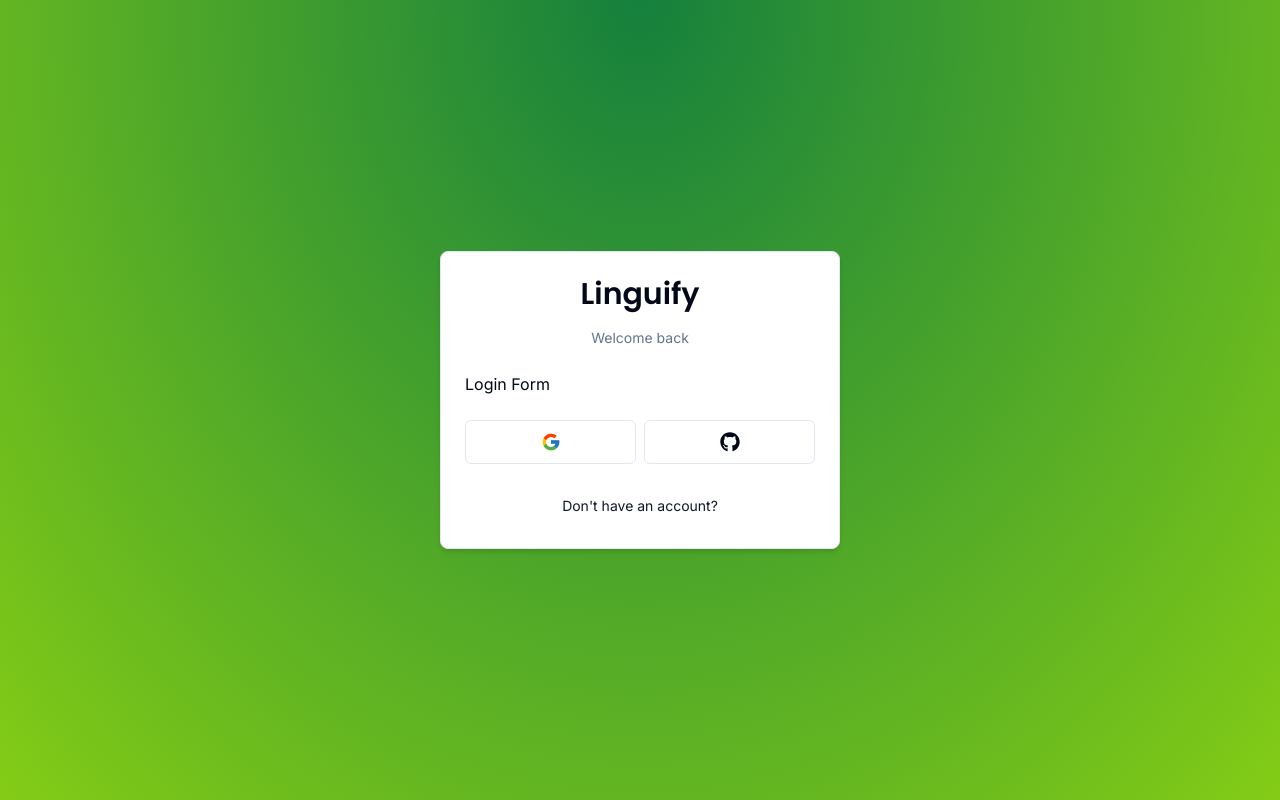
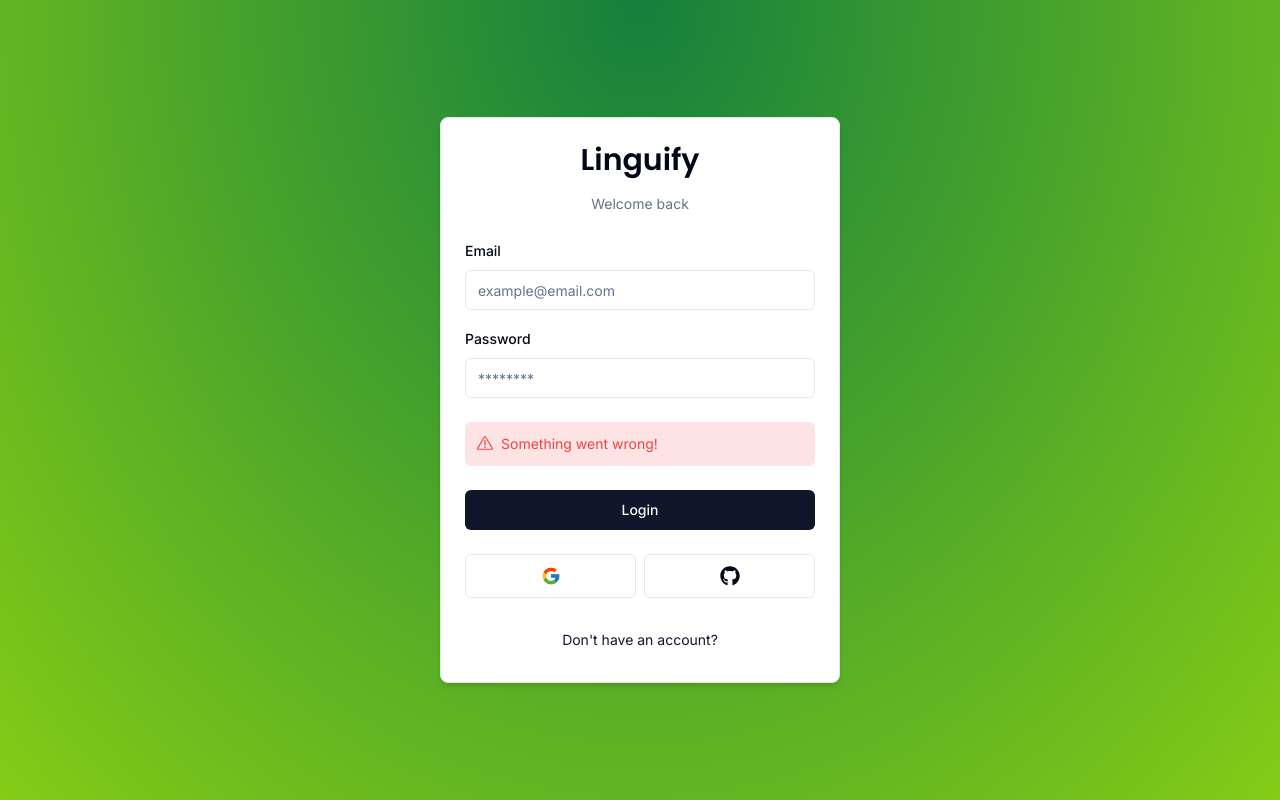
Before and after one commit to vanhcao3/linguify, a Next.js app: page /auth/sign-in in a window 1280 px wide. Built offline with nearby package versions, Linux system fonts and the light colour scheme.

Commit message:
Completed: Log in UI

```diff
--- a/components/ui/auth/login-form.tsx
+++ b/components/ui/auth/login-form.tsx
@@ -1,6 +1,27 @@
+'use client';
+
+import { useForm } from 'react-hook-form';
+import { zodResolver } from '@hookform/resolvers/zod';
+import * as z from 'zod';
+import { LoginSchema } from '@/schemas';
+import { Form, FormControl, FormField, FormItem, FormLabel, FormMessage } from '@/components/ui/form';
+import { Input } from '@/components/ui/input';
+import { Button } from '../button';
 import { CardWrapper } from '@/components/ui/auth/card-wrapper';
+import { FormError } from '../../form-error';
+export const LoginForm = () => {
+  const form = useForm<z.infer<typeof LoginSchema>>({
+    resolver: zodResolver(LoginSchema),
+    defaultValues: {
+      email: '',
+      password: '',
+    },
+  });
 
-export const LoginForm = () => {
+  const onSubmit = (values: z.infer<typeof LoginSchema>) => {
+    //Call API
+  };
+
   return (
     <CardWrapper
       headerLabel="Welcome back"
@@ -8,7 +29,42 @@ export const LoginForm = () => {
       backButtonHref="/auth/register"
       showSocial
     >
-      Login Form
+      <Form {...form}>
+        <form className="space-y-6" onSubmit={form.handleSubmit(() => {})}>
+          <div className="space-y-4">
+            <FormField
+              control={form.control}
+              name="email"
+              render={({ field }) => (
+                <FormItem>
+                  <FormLabel>Email</FormLabel>
+                  <FormControl>
+                    <Input {...field} placeholder="example@email.com" type="email" />
+                  </FormControl>
+                  <FormMessage />
+                </FormItem>
+              )}
+            />
+            <FormField
+              control={form.control}
+              name="password"
+              render={({ field }) => (
+                <FormItem>
+                  <FormLabel>Password</FormLabel>
+                  <FormControl>
+                    <Input {...field} placeholder="********" type="password" />
+                  </FormControl>
+                  <FormMessage />
+                </FormItem>
+              )}
+            />
+          </div>
+          <FormError message="Something went wrong!" />
+          <Button type="submit" className="w-full">
+            Login
+          </Button>
+        </form>
+      </Form>
     </CardWrapper>
   );
 };
```
Also changed, not shown: package.json (+6 -1 lines), 1 other file (tests, documents, lock files or other folders).
